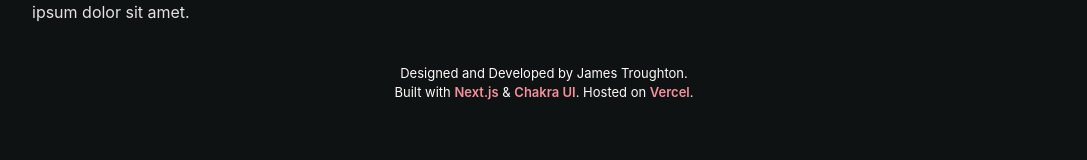
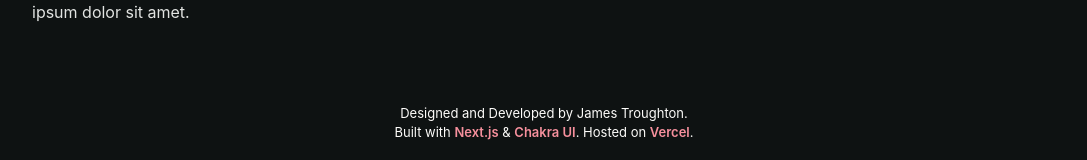
Before and after one commit to jamesindeed/Portfolio-2021, a Next.js app: page / in a window 1280 px wide. Shown: the part 1041-1201 px from the top of the page, without its empty margins (96-1183 px from the left). Before the commit the page ends 1164 px from the top, so only its background shows below. Built offline with nearby package versions, Linux system fonts and the light colour scheme.

Commit message:
🎨 Updated Footer

```diff
--- a/src/components/layout.js
+++ b/src/components/layout.js
@@ -9,7 +9,7 @@ const Layout = ({ enableTransition, children }) => {
       <Flex as="main" justifyContent="center" flexDirection="column">
         {children}
       </Flex>
-      <Stack alignItems="center" mt={10} mb={5}>
+      <Stack alignItems="center" mt={20} mb={5}>
         <Text textAlign="center" fontSize="lg">
           Designed and Developed by James Troughton.
           <br />
```
